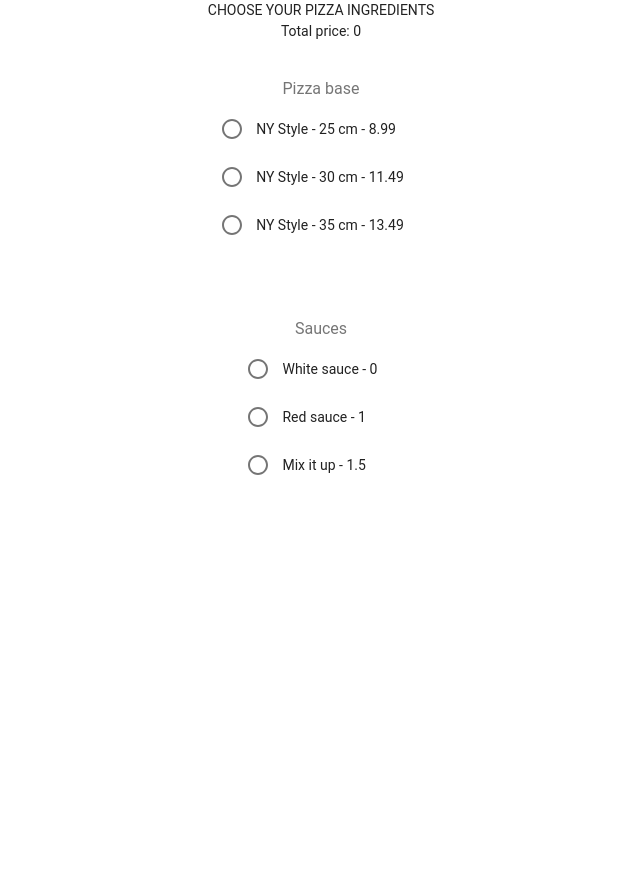
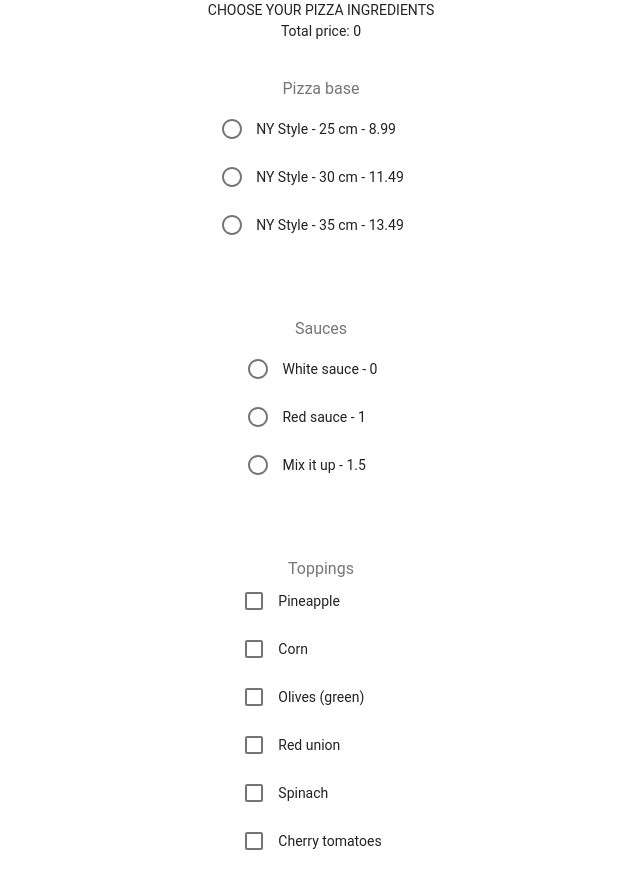
Before and after one commit to peterDijk/pizza-configurator, a React (Create React App) app: page / in a window 1280 px wide. Shown: the top 888 px of the page, without its empty margins (319-959 px from the left). Before the commit the page ends 800 px from the top, so only its background shows below. Built offline with nearby package versions, Linux system fonts and the light colour scheme.

Commit message:
toppings bools loaded in local state for checkboxes

```diff
--- a/src/components/Configurator.js
+++ b/src/components/Configurator.js
@@ -6,7 +6,9 @@ import FormControl from '@material-ui/core/FormControl'
 import FormControlLabel from '@material-ui/core/FormControlLabel'
 import FormLabel from '@material-ui/core/FormLabel'
 import RadioGroup from '@material-ui/core/RadioGroup'
+import FormGroup from '@material-ui/core/FormGroup'
 import Radio from '@material-ui/core/Radio'
+import Checkbox from '@material-ui/core/Checkbox'
 
 function Configurator(props) {
   const { classes } = props
@@ -30,6 +32,7 @@ function Configurator(props) {
             </RadioGroup>
         </FormControl>
       </Grid>
+
       <Grid item>
           <FormControl component="fieldset" className={classes.formControl}>
             <FormLabel component="legend">Sauces</FormLabel>
@@ -39,9 +42,29 @@ function Configurator(props) {
                 className={classes.group}
                 value={props.sauceValue.toString()}
                 onChange={props.handleChange}
+
                 >
                 {props.sauceOptions.map(sauce => <FormControlLabel key={sauce.id} value={sauce.id.toString()} control={<Radio />} label={`${sauce.name} - ${sauce.price}`} />)}
               </RadioGroup>
+            </FormControl>
+      </Grid>
+
+      <Grid item>
+          <FormControl component="fieldset" className={classes.formControl}>
+            <FormLabel component="legend">Toppings</FormLabel>
+            <FormGroup >
+                {props.toppingOptions.map(topping => {
+                  return (
+                    <FormControlLabel
+                      key={topping}
+                      control={
+                      <Checkbox checked={false} value={topping} />
+                      }
+                      label={topping}
+                      />
+                  )
+                })}
+              </FormGroup>
             </FormControl>
       </Grid>
     </Grid>
--- a/src/components/ConfiguratorContainer.js
+++ b/src/components/ConfiguratorContainer.js
@@ -8,19 +8,12 @@ class ConfiguratorContainer extends React.PureComponent {
   state = {
     base: 0,
     sauce: 0,
-    toppings: [],
+    toppings: {},
     total: 0.00
   }
 
   handleChange = event => {
     this.setState({ ...this.state, [event.target.name]: parseInt(event.target.value, 0) })
-
-    this.props.updateChosen({
-      ...this.state,
-      [event.target.name]:parseInt(event.target.value, 0),
-      // total:
-
-    })
   }
 
   calculateTotal = () => {
@@ -36,21 +29,39 @@ class ConfiguratorContainer extends React.PureComponent {
     this.setState({...this.state, total})
   }
 
-  componentDidMount() {
+  componentDidMount = () => {
     this.props.loadOptions()
-    // load all toppings in this.state: object with toppings as keys, values false. Checkbox sets to true
   }
 
-  componentDidUpdate() {
-      this.calculateTotal()
-      this.props.updateChosen({
-        ...this.state
+  componentDidUpdate = () => {
+    if (this.props.options && this.props.options.toppings.length !== 0 && Object.keys(this.state.toppings).length === 0) {
+      // load all toppings in this.state: object with toppings as keys, values false. Checkbox sets to true
+      let toppingsObj = {}
+      this.props.options.toppings.forEach(topping => {
+        toppingsObj = {
+          ...toppingsObj,
+          [topping]: false
+        }
       })
+      this.setState({
+        ...this.state,
+        toppings: toppingsObj
+      })
+
+    }
+
+    if (Object.keys(this.state.toppings).length !== 0) {
+      this.calculateTotal() // overwrites previous setState because it's not updated yet after that setState
+    }
+    this.props.updateChosen({
+      ...this.state
+    })
   }
 
 
 
   render() {
+    console.log(this.state)
     if (!this.props.options) return 'Loading...'
     return (
       <Configurator
@@ -70,8 +81,7 @@ class ConfiguratorContainer extends React.PureComponent {
 
 const mapStateToProps = (state) => {
   return {
-    options: state.options,
-    // chosen: state.chosen
+    options: state.options
   }
 }
 
--- a/src/reducers/chosen.js
+++ b/src/reducers/chosen.js
@@ -3,7 +3,7 @@ import {UPDATE_CHOSEN} from '../actions/chosen'
 const initialState = {
   base: 0,
   sauce: 0,
-  toppings: []
+  toppings: {}
 }
 
 export default (state = initialState, action = {}) => {
```
